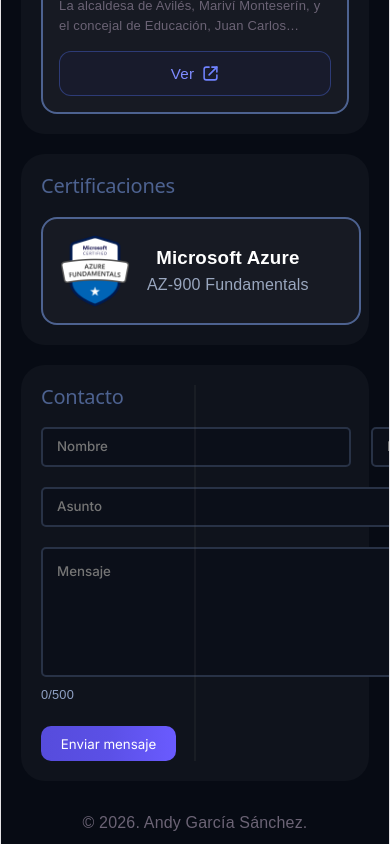
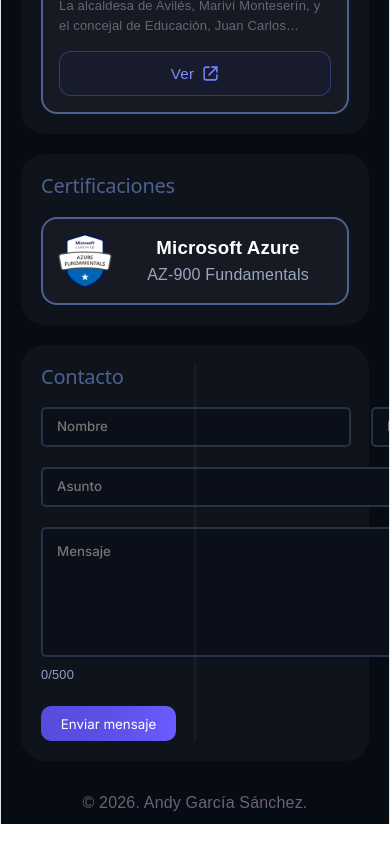
Before and after one commit to andyDevOps1/AGSPortfolio, a React (Vite) app: page / in a window 390 px wide. Shown: the part 3895-4739 px from the top of the page. Built offline with nearby package versions, Linux system fonts and the light colour scheme.

Commit message:
Certificaciones responsive fixes

```diff
--- a/src/certificaciones.css
+++ b/src/certificaciones.css
@@ -18,7 +18,8 @@
 
 .certificaciones-lista {
     display: flex;
-    flex-direction: column;
+    flex-direction: row;
+    flex-wrap: wrap;
     gap: 16px;
 }
 
@@ -26,7 +27,9 @@
     display: flex;
     align-items: center;
     gap: 16px;
-    width: 320px;
+    width: calc((100% - 48px) / 4);
+    min-width: 0;
+    box-sizing: border-box;
     padding: 16px;
     border: 2px solid #4D6290;
     border-radius: 16px;
@@ -45,6 +48,11 @@
     flex-shrink: 0;
 }
 
+.certificaciones-info {
+    flex: 1;
+    min-width: 0;
+}
+
 .certificaciones-info h3,
 .certificaciones-info p {
     margin: 0;
@@ -55,3 +63,40 @@
     margin-top: 4px;
     color: #9aa7bf;
 }
+
+/* Responsive */
+
+/* Portátil y tablet grande: 2 cards por fila */
+@media (max-width: 1200px) {
+    .certificaciones-card {
+        width: calc((100% - 16px) / 2);
+    }
+}
+
+/* Tablet: 1 card por fila antes de que se comprima el contenido */
+@media (max-width: 850px) {
+    .certificaciones-card {
+        width: 100%;
+    }
+}
+
+/* Móvil */
+@media (max-width: 600px) {
+    .certificaciones-card img {
+        width: 64px;
+        height: 64px;
+    }
+}
+
+/* Móvil pequeño */
+@media (max-width: 400px) {
+    .certificaciones-card {
+        padding: 14px;
+        gap: 10px;
+    }
+
+    .certificaciones-card img {
+        width: 56px;
+        height: 56px;
+    }
+}
```
